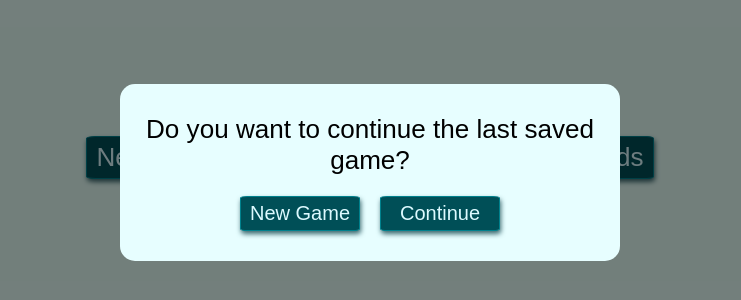
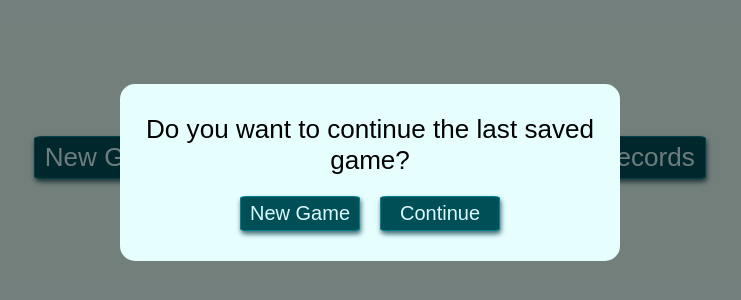
Before and after one commit to sleepyComrade/gem-puzzle, a website built with webpack: page index.html in a window 1280 px wide. Shown: the part 228-528 px from the top of the page, without its empty margins (270-1011 px from the left). Built offline with nearby package versions, Linux system fonts and the light colour scheme.

Commit message:
correct localstorage name

```diff
--- a/src/components/app.ts
+++ b/src/components/app.ts
@@ -27,8 +27,8 @@ export class App {
     this.el.className = 'main-wrap';
     parent.append(this.el);
 
-    if (localStorage.sleepyComrade) {
-      const saved = JSON.parse(localStorage.getItem('sleepyComrade'));
+    if (localStorage.sleepyComradeGem) {
+      const saved = JSON.parse(localStorage.getItem('sleepyComradeGem'));
       this.savedGame = saved;
       this.emptyData = saved;
       this.data = saved.records;
@@ -49,7 +49,7 @@ export class App {
       this.bottomPanel.changeValue(this.savedGame.tiles.columns + '');
     }
 
-    if (localStorage.sleepyComrade) {
+    if (localStorage.sleepyComradeGem) {
       this.gameInfo.pauseTimer();
       this.buttonsBlock.activeLoad();
       this.buttonsBlock.clickLoadBtn();
@@ -191,7 +191,7 @@ export class App {
     this.savedGame.records = this.data;
     this.savedGame.tiles = this.puzzle.saveData();
     this.savedGame.info = this.gameInfo.getInfo();
-    localStorage.setItem('sleepyComrade', JSON.stringify(this.savedGame));
+    localStorage.setItem('sleepyComradeGem', JSON.stringify(this.savedGame));
   }
 
   startNewGame() {
--- a/src/style.css
+++ b/src/style.css
@@ -177,7 +177,7 @@
 }
 
 .puzzle__button {
-  min-width: 80px;
+  min-width: 120px;
   padding: 5px 10px;
   color: rgb(220, 250, 255);
   font-size: clamp(1.13rem, calc(0.70rem + 2.11vw), 1.63rem);
```
